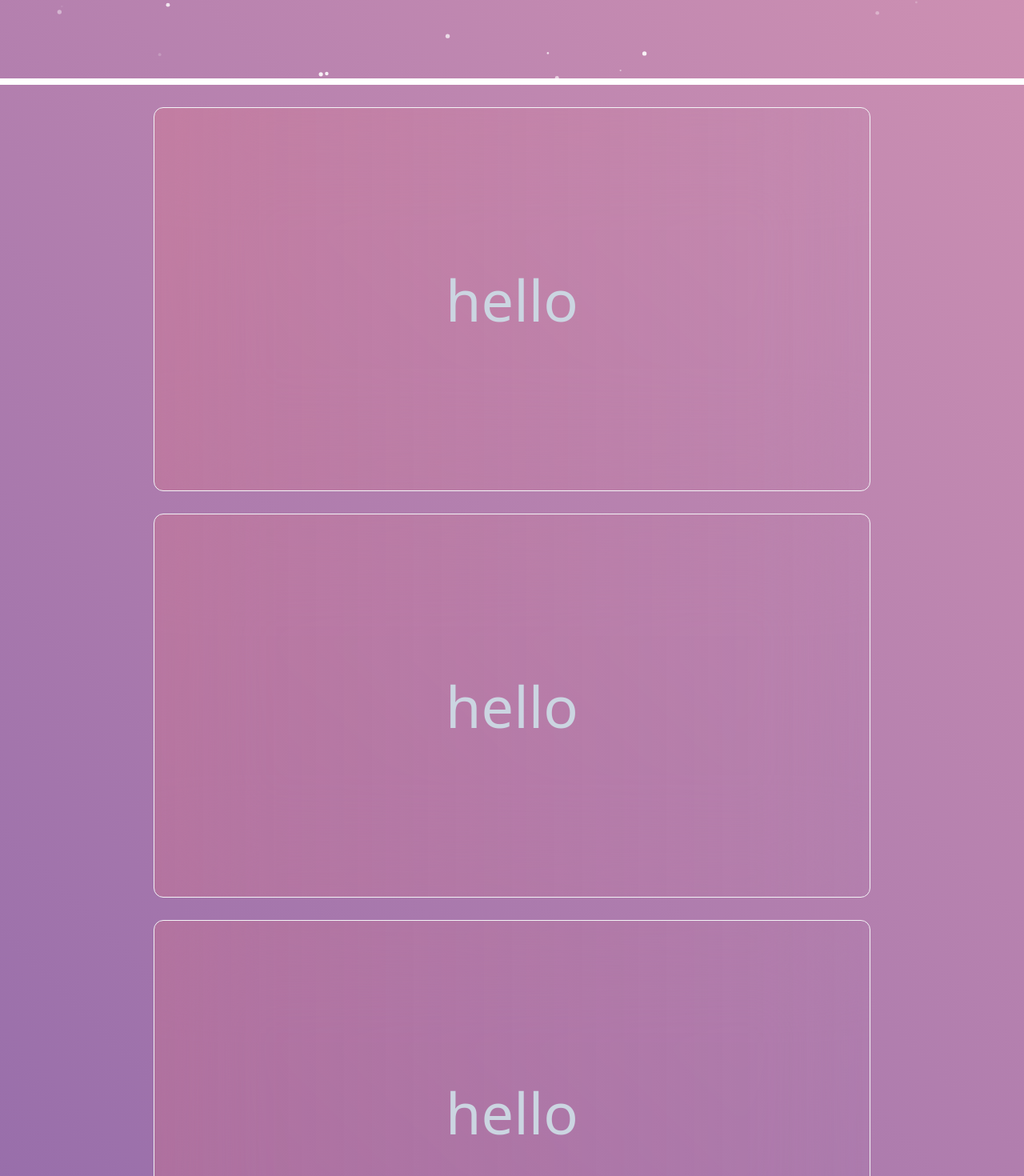
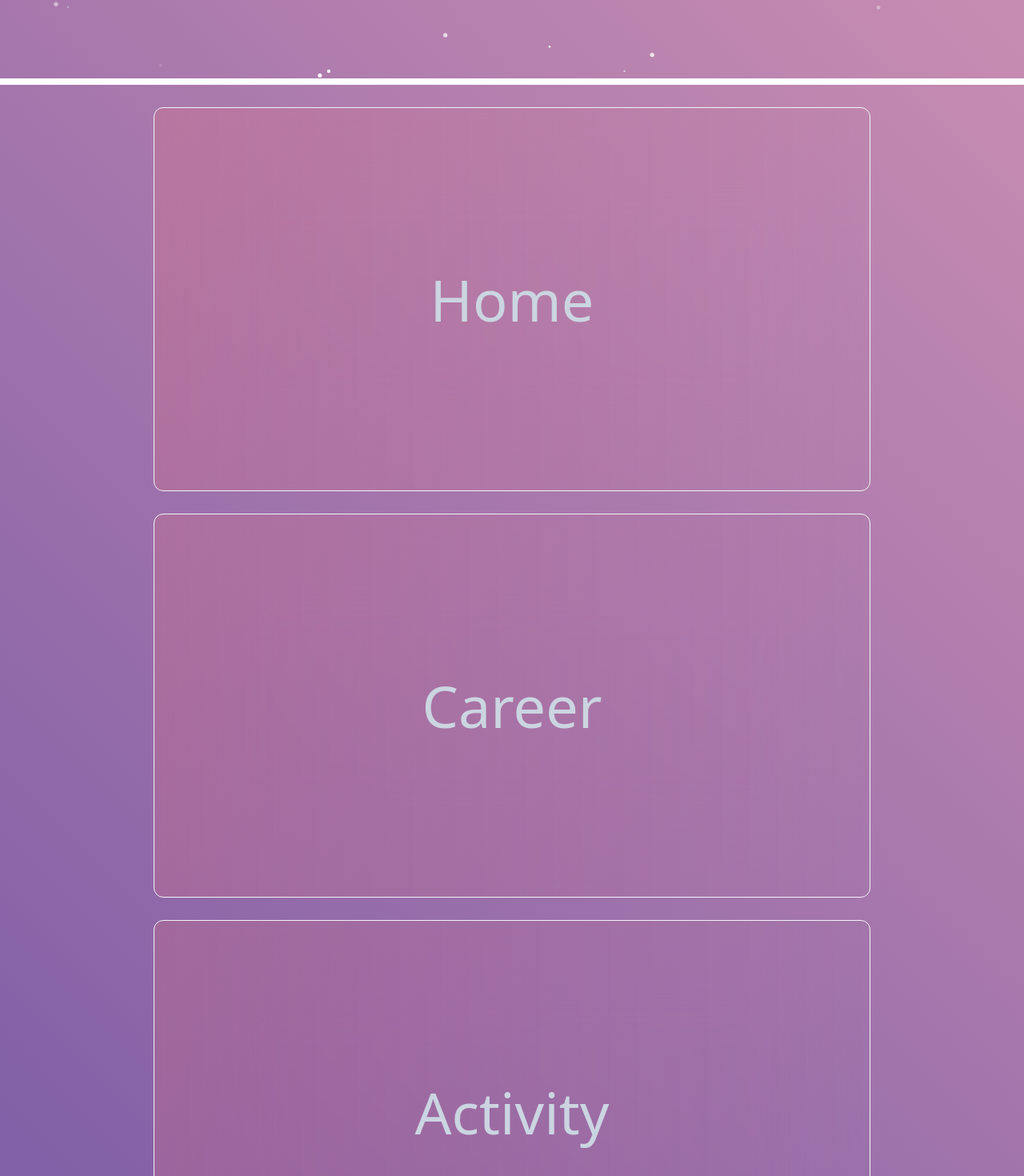
Before and after one commit to TkymHrt/TkymHrt-Portfolio, a React (Vite) app: page / in a window 1280 px wide. Shown: the part 694-2164 px from the top of the page at 80% size. Built offline with nearby package versions, Linux system fonts and the light colour scheme.

Commit message:
[feat] ページ内ジャンプ機能の追加

```diff
--- a/package.json
+++ b/package.json
@@ -18,12 +18,14 @@
     "@tsparticles/slim": "^3.3.0",
     "framer-motion": "^11.0.20",
     "react": "^18.2.0",
-    "react-dom": "^18.2.0"
+    "react-dom": "^18.2.0",
+    "react-scroll": "^1.9.0"
   },
   "devDependencies": {
     "@biomejs/biome": "1.6.2",
     "@types/react": "^18.2.66",
     "@types/react-dom": "^18.2.22",
+    "@types/react-scroll": "^1.8.10",
     "@vitejs/plugin-react-swc": "^3.5.0",
     "autoprefixer": "^10.4.19",
     "postcss": "^8.4.38",
--- a/src/App.tsx
+++ b/src/App.tsx
@@ -1,8 +1,9 @@
 import { motion } from "framer-motion";
+import { Element } from "react-scroll";
 
 export default function App() {
 	return (
-		<div className="flex justify-center items-center flex-col space-y-7">
+		<div className="flex justify-center items-center flex-col space-y-7 pb-96">
 			<div className="h-[100vh] w-[100vw] flex justify-center items-center">
 				<motion.div
 					drag
@@ -21,30 +22,26 @@ export default function App() {
 					/>
 				</motion.div>
 			</div>
+			<Element name="Home">
 				<div className="h-[60vh] w-[70vw] flex justify-center items-center bg-gradient-to-r from-red-400/20 to-blue-600/60; rounded-xl bg-clip-padding backdrop-filter backdrop-blur-3xl bg-opacity-10 border border-gray-100">
-				<p className="text-7xl text-slate-300">hello</p>
+					<p className="text-7xl text-slate-300">Home</p>
 				</div>
+			</Element>
+			<Element name="Career">
 				<div className="h-[60vh] w-[70vw] flex justify-center items-center bg-gradient-to-r from-red-400/20 to-blue-600/60; rounded-xl bg-clip-padding backdrop-filter backdrop-blur-3xl bg-opacity-10 border border-gray-100">
-				<p className="text-7xl text-slate-300">hello</p>
+					<p className="text-7xl text-slate-300">Career</p>
 				</div>
+			</Element>
+			<Element name="Activity">
 				<div className="h-[60vh] w-[70vw] flex justify-center items-center bg-gradient-to-r from-red-400/20 to-blue-600/60; rounded-xl bg-clip-padding backdrop-filter backdrop-blur-3xl bg-opacity-10 border border-gray-100">
-				<p className="text-7xl text-slate-300">hello</p>
+					<p className="text-7xl text-slate-300">Activity</p>
 				</div>
+			</Element>
+			<Element name="Contacts">
 				<div className="h-[60vh] w-[70vw] flex justify-center items-center bg-gradient-to-r from-red-400/20 to-blue-600/60; rounded-xl bg-clip-padding backdrop-filter backdrop-blur-3xl bg-opacity-10 border border-gray-100">
-				<p className="text-7xl text-slate-300">hello</p>
+					<p className="text-7xl text-slate-300">Contacts</p>
 				</div>
-			<div className="h-[60vh] w-[70vw] flex justify-center items-center bg-gradient-to-r from-red-400/20 to-blue-600/60; rounded-xl bg-clip-padding backdrop-filter backdrop-blur-3xl bg-opacity-10 border border-gray-100">
-				<p className="text-7xl text-slate-300">hello</p>
-			</div>
-			<div className="h-[60vh] w-[70vw] flex justify-center items-center bg-gradient-to-r from-red-400/20 to-blue-600/60; rounded-xl bg-clip-padding backdrop-filter backdrop-blur-3xl bg-opacity-10 border border-gray-100">
-				<p className="text-7xl text-slate-300">hello</p>
-			</div>
-			<div className="h-[60vh] w-[70vw] flex justify-center items-center bg-gradient-to-r from-red-400/20 to-blue-600/60; rounded-xl bg-clip-padding backdrop-filter backdrop-blur-3xl bg-opacity-10 border border-gray-100">
-				<p className="text-7xl text-slate-300">hello</p>
-			</div>
-			<div className="h-[60vh] w-[70vw] flex justify-center items-center bg-gradient-to-r from-red-400/20 to-blue-600/60; rounded-xl bg-clip-padding backdrop-filter backdrop-blur-3xl bg-opacity-10 border border-gray-100">
-				<p className="text-7xl text-slate-300">hello</p>
-			</div>
+			</Element>
 		</div>
 	);
 }
--- a/src/components/header/header.tsx
+++ b/src/components/header/header.tsx
@@ -1,10 +1,12 @@
 import { motion } from "framer-motion";
+import { Link } from "react-scroll";
 
 const Header = () => {
 	return (
 		<div className="fixed top-0 right-0 left-0 py-4 px-6 z-10">
 			<header className="flex justify-between">
 				<div className="space-x-6">
+					<Link to="Home" smooth={true} offset={-70} duration={500}>
 						<motion.button
 							className="text-white text-2xl font-bold"
 							onClick={() => console.log("Home")}
@@ -22,6 +24,8 @@ const Header = () => {
 						>
 							<p>Home</p>
 						</motion.button>
+					</Link>
+					<Link to="Career" smooth={true} offset={-70} duration={500}>
 						<motion.button
 							className="text-white text-2xl font-bold"
 							onClick={() => console.log("Career")}
@@ -39,6 +43,8 @@ const Header = () => {
 						>
 							<p>Career</p>
 						</motion.button>
+					</Link>
+					<Link to="Activity" smooth={true} offset={-70} duration={500}>
 						<motion.button
 							className="text-white text-2xl font-bold"
 							onClick={() => console.log("activity")}
@@ -56,7 +62,9 @@ const Header = () => {
 						>
 							<p>Activity</p>
 						</motion.button>
+					</Link>
 				</div>
+				<Link to="Contacts" smooth={true} offset={-70} duration={500}>
 					<motion.button
 						className="text-white text-2xl font-bold"
 						onClick={() => console.log("activity")}
@@ -74,6 +82,7 @@ const Header = () => {
 					>
 						<p>Contacts</p>
 					</motion.button>
+				</Link>
 			</header>
 		</div>
 	);
```
Also changed, not shown: 1 other file (tests, documents, lock files or other folders). Lines whose indentation alone changed are shown as unchanged.
